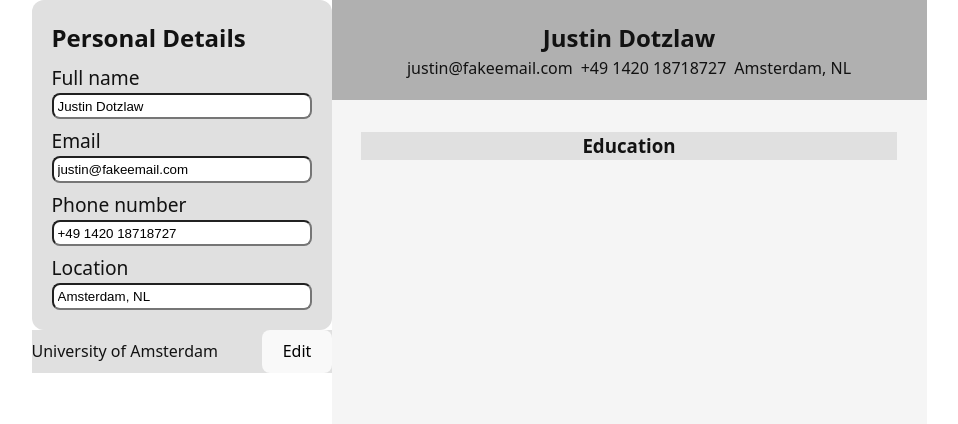
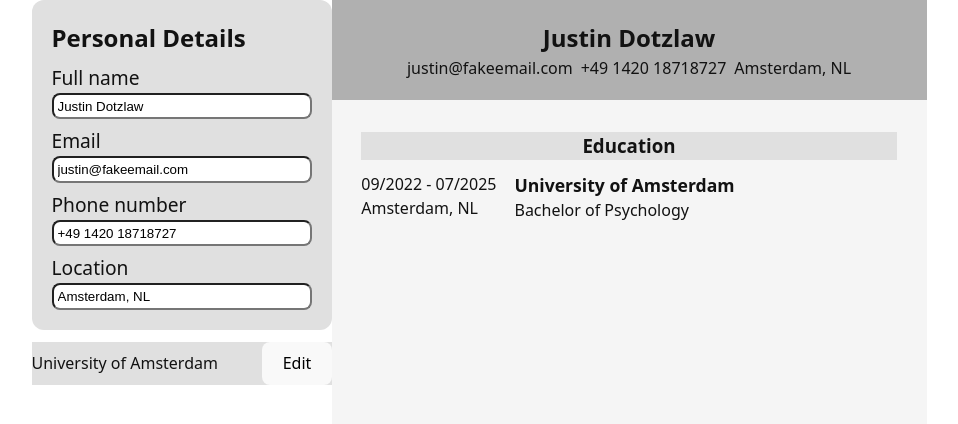
Before and after one commit to dollarwolv/CV, a React (Vite) app: page / in a window 1280 px wide. Shown: the top 424 px of the page, without its empty margins (161-1119 px from the left). Built offline with nearby package versions, Linux system fonts and the light colour scheme.

Commit message:
Implement Education in CV

```diff
--- a/src/App.jsx
+++ b/src/App.jsx
@@ -19,8 +19,8 @@
       id: uuidv4(),
       school: "University of Amsterdam",
       degree: "Bachelor of Psychology",
-      startDate: "01.09.2022",
-      endDate: "30.06.2025",
+      startDate: "09/2022",
+      endDate: "07/2025",
       location: "Amsterdam, NL",
     },
   ]);
--- a/src/components/Button.jsx
+++ /dev/null
@@ -1,3 +0,0 @@
-export default function Button() {
-  return <button>Hey there.</button>;
-}
--- a/src/components/CV.jsx
+++ b/src/components/CV.jsx
@@ -18,25 +18,30 @@
           <h3>Education</h3>
         </div>
         <div className="education-list"></div>
+        <CVEducationList educationList={educationList} />
       </section>
     </div>
   );
 }
 
-function EducationItem({ school, degree, startDate, endDate, location }) {
+function CVEducationList({ educationList }) {
   return (
+    <>
+      {educationList.map((item) => (
         <div className="education-item">
           <div className="education-date-location">
             <div className="education-date">
-          <span className="start-date">{startDate}</span> -
-          <span className="end-date">{endDate}</span>
+              <span className="start-date">{item.startDate} - </span>
+              <span className="end-date">{item.endDate}</span>
             </div>
-        <span className="education-location">{location}</span>
+            <span className="education-location">{item.location}</span>
           </div>
           <div className="education-uni-degree">
-        <span className="education-uni">{school}</span>
-        <span className="education-degree">{degree}</span>
+            <span className="education-uni">{item.school}</span>
+            <span className="education-degree">{item.degree}</span>
           </div>
         </div>
+      ))}
+    </>
   );
 }
--- a/src/index.css
+++ b/src/index.css
@@ -110,3 +110,10 @@
     background-color: #f9f9f9;
   }
 }
+
+.education-list {
+  display: flex;
+  flex-direction: column;
+  gap: 12px;
+  margin-top: 12px;
+}
--- a/src/styles/CV.css
+++ b/src/styles/CV.css
@@ -45,3 +45,22 @@
   background-color: #e0e0e0;
   margin-top: 32px;
 }
+
+.education-item {
+  display: flex;
+  flex-direction: row;
+  justify-content: flex-start;
+  width: 90%;
+  column-gap: 18px;
+}
+
+.education-uni-degree,
+.education-date-location {
+  display: flex;
+  flex-direction: column;
+}
+
+.education-uni {
+  font-size: 1.1em;
+  font-weight: bold;
+}
```
Lines whose indentation alone changed are shown as unchanged.
